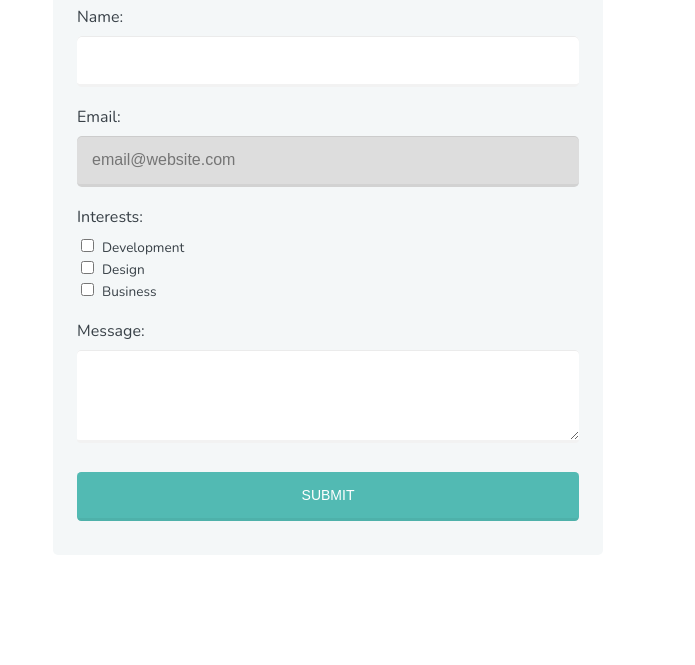
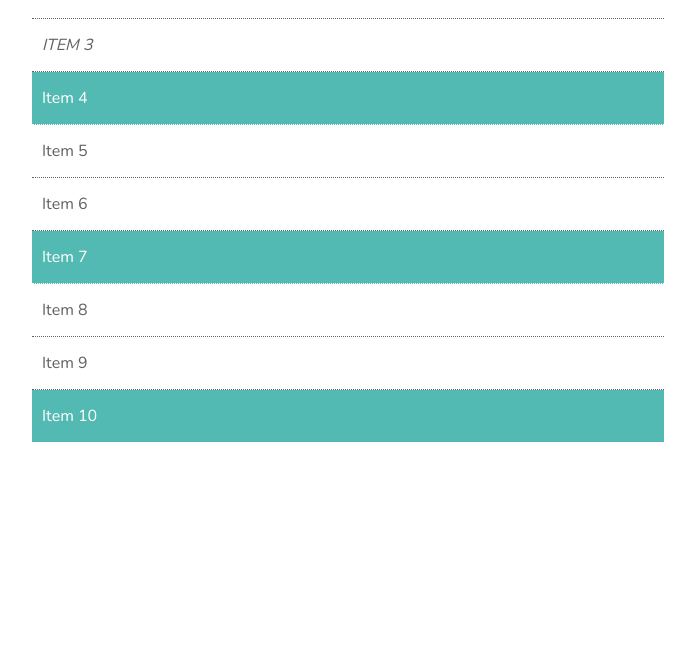
Before and after one commit to jasonrahm00/treehouse-coursework, a plain HTML site: page course9-css-selectors/index.html in a window 1280 px wide. Shown: the part 135-800 px from the top of the page, without its empty margins (312-1007 px from the left). Drawn offline with nearby package versions, Linux system fonts and the light colour scheme.

Commit message:
:nth-child pseudo class demo

```diff
--- a/course9-css-selectors/css/base.css
+++ /dev/null
@@ -1,115 +0,0 @@
-* {
-  box-sizing: border-box;
-}
-
-body {
-  font-family: 'Nunito', sans-serif;
-  color: #384047;
-  padding: 40px 0 60px;
-}
-
-h1 {
-  margin: 0 0 30px 0;
-  text-align: center;
-}
-
-
-
-/****************************************
-  MAIN STYLES
-****************************************/
-
-#container {
-  width: 92%;
-  margin: auto;
-}
-
-.btn {
-  font-size: 0.875em;
-  font-weight: 400;
-  cursor: pointer;
-  color: #fff;
-  padding-left: 20px;
-  padding-right: 20px;
-  width: 100%;
-  margin: .5em 0 1em;
-  text-transform: uppercase;
-}
-
-.btn:hover {
-  opacity: .75;
-}
-
-.default {
-  background-color: #52bab3;
-}
-
-.error {
-  background-color: #ff784f;
-}
-
-
-
-/****************************************
-  FORM
-****************************************/
-
-.form-contact {
-  padding: 20px 24px;
-  background: #f4f7f8;
-  border-radius: 5px;
-}
-
-label {
-  display: block;
-  margin-bottom: 0.5em;
-}
-
-label:last-of-type {
- margin-top: 1.1em;
-}
-
-input,
-textarea  {
-  outline: 0;
-  border: none;
-  padding: 15px;
-  border-radius: .3em;
-  border-bottom: 3px solid rgba(0,0,0,0.05);
-}
-
-input[type="text"],
-input[type="email"],
-input[type="password"],
-textarea {
-  font-size: 1em;
-  color: #222;
-  font-weight: 300;
-  width: 100%;
-  height: auto;
-  margin-bottom: 1.2em;
-  box-shadow: 0 1px 0 rgba(0,0,0,0.08) inset;
-}
-
-form > a {
-  font-size: .85em;
-}
-
-input[type="checkbox"] + label {
-  font-weight: 300;
-  font-size: .85em;
-  display: inline;
-  padding-left: 5px;
-}
-
-/****************************************
-  MEDIA QUERIES
-****************************************/
-
-@media (min-width: 769px) {
-
-  #container {
-    max-width: 550px;
-  }
-
-}
--- a/course9-css-selectors/css/style.css
+++ b/course9-css-selectors/css/style.css
@@ -1,19 +1,41 @@
-input:focus,
-textarea:focus {
-  border-color: #52bab3;
+
+body {
+  font-family: 'Nunito', sans-serif;
+  color: #616161;
+  padding: 40px 0;
+}
+
+ul {
+  list-style: none;
+  width: 50%;
+  margin: auto;
+}
+
+li {
+  border-bottom: 1px dotted;
+  padding: 15px 10px;
 }
 
 
 
-/****************************************
-  UI ELEMENT STATES PSEUDO-CLASSES
-****************************************/
+/**************************************
+  :nth-child PSEUDO CLASSES
+**************************************/
 
-input:disabled {
-  background: #ddd;
+li:last-child {
+  border: none;
 }
 
-/* When an input of type checkbox has a state of checked, style rules are applied to the adjacent sibling label element */
-input[type="checkbox"]:checked + label {
-  font-weight: bold;
+/* Select the forth item first then every third item thereafter */
+li:nth-child(3n+4) {
+  background: #52bab3;
+  color: white;
 }
+
+li:nth-child(3) {
+  text-transform: uppercase;
+}
+
+li:nth-child(-n+3) {
+  font-style: italic;
+}
--- a/course9-css-selectors/index.html
+++ b/course9-css-selectors/index.html
@@ -4,30 +4,20 @@
     <title>Selectors</title>
     <meta name="viewport" content="width=device-width, initial-scale=1">
     <link href='http://fonts.googleapis.com/css?family=Nunito:400,300' rel='stylesheet' type='text/css'>
-    <link rel="stylesheet" href="css/base.css">
     <link rel="stylesheet" href="css/style.css">
   </head>
   <body>
-    <div id="container">
-      <form class="form-contact br">
-        <h1>Contact</h1>
-
-        <label for="name">Name:</label>
-        <input type="text" id="name">
-
-        <label for="email">Email:</label>
-        <input type="email" id="email" placeholder="email@website.com" disabled>
-
-        <label>Interests:</label>
-        <input type="checkbox" id="development" name="user_interest"><label for="development">Development</label><br>
-        <input type="checkbox" id="design" name="user_interest"><label for="design">Design</label><br>
-        <input type="checkbox" id="business" name="user_interest"><label for="business">Business</label><br>
-
-        <label for="msg">Message:</label>
-        <textarea id="msg" rows="4"></textarea>
-
-        <input class="btn default" type="submit" value="Submit">
-      </form>
-    </div>
+    <ul>
+      <li>Item 1</li>
+      <li>Item 2</li>
+      <li>Item 3</li>
+      <li>Item 4</li>
+      <li>Item 5</li>
+      <li>Item 6</li>
+      <li>Item 7</li>
+      <li>Item 8</li>
+      <li>Item 9</li>
+      <li>Item 10</li>
+  </ul>
   </body>
 </html>
```
